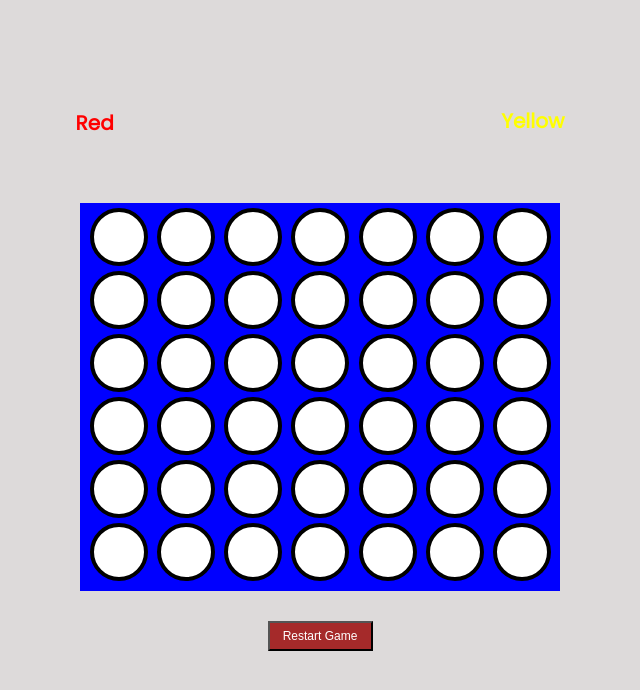
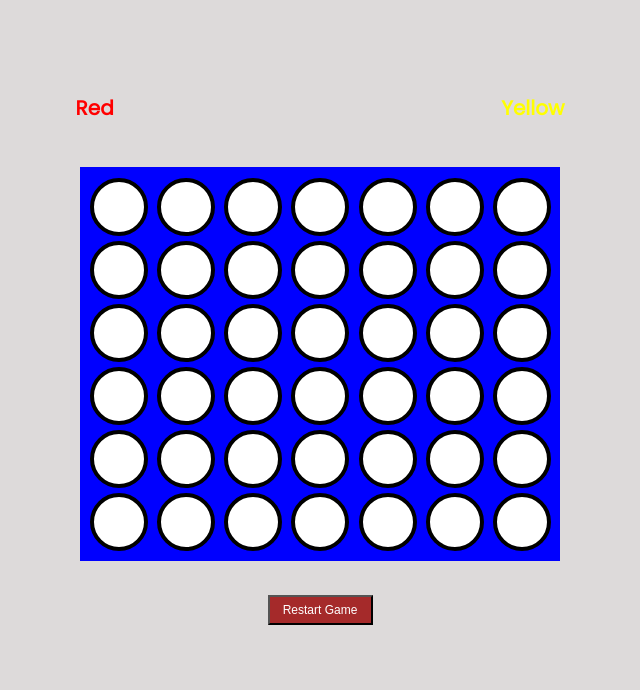
Before and after one commit to Cyeom97/Christopher_Yeom_ConnectFour_Game, a plain HTML site: page game.html in a window 1280 px wide. Shown: the part 96-786 px from the top of the page, without its empty margins (320-960 px from the left). Drawn offline with Linux system fonts and the light colour scheme.

Commit message:
finished css

```diff
--- a/style.css
+++ b/style.css
@@ -53,7 +53,7 @@ main {
 }
 .message {
     position: relative;
-    bottom: 10px;
+    bottom: 20px;
     font-size: 40px;
     color: rgba(15, 146, 194, 0.984);
     padding-top: 25px;
@@ -61,7 +61,9 @@ main {
 #red {
     color: red;
     font-size: 20px;
-    padding-bottom: 10px;
+    position: relative;
+    top: -15px;
+    padding-bottom: 30px;
 }
 
 #yellow {
@@ -69,7 +71,8 @@ main {
     font-size: 20px;
     position: relative;
     bottom: 2px;
-    padding-bottom: 10px;
+    top: -15px;
+    padding-bottom: 30px;
 }
 
 .board {
@@ -83,7 +86,9 @@ main {
     margin: 35px auto;
     border: 5px solid blue;
     background-color: blue;
-    margin-bottom: 30px;
+    padding-top: 6px;
+    position: relative;
+    top: -56px;
 }
 
 .spot {
@@ -109,4 +114,6 @@ main {
     color: white;
     background-color: brown;
     cursor: pointer;
+    position: relative;
+    top: -57px;
 }
```
